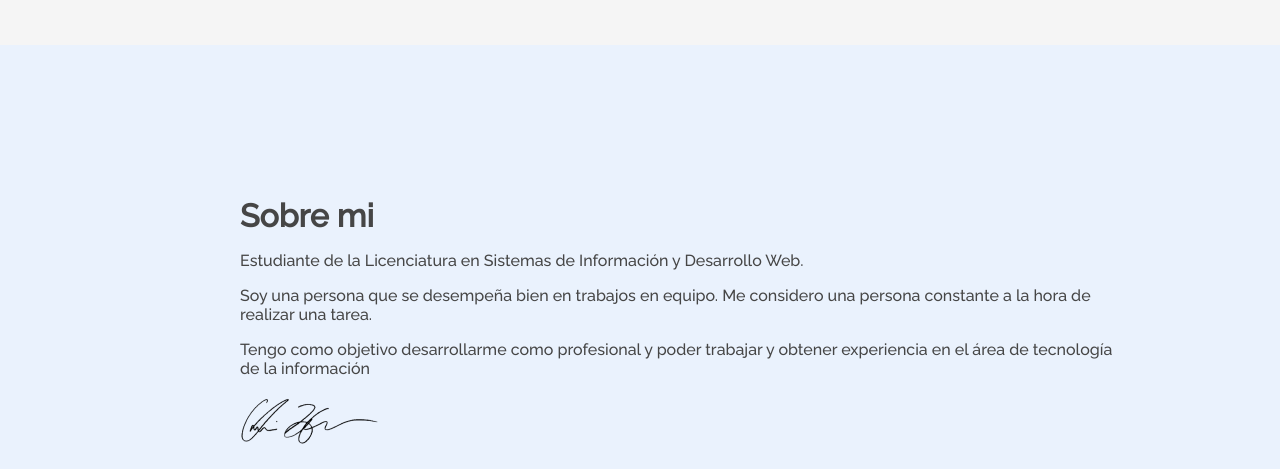
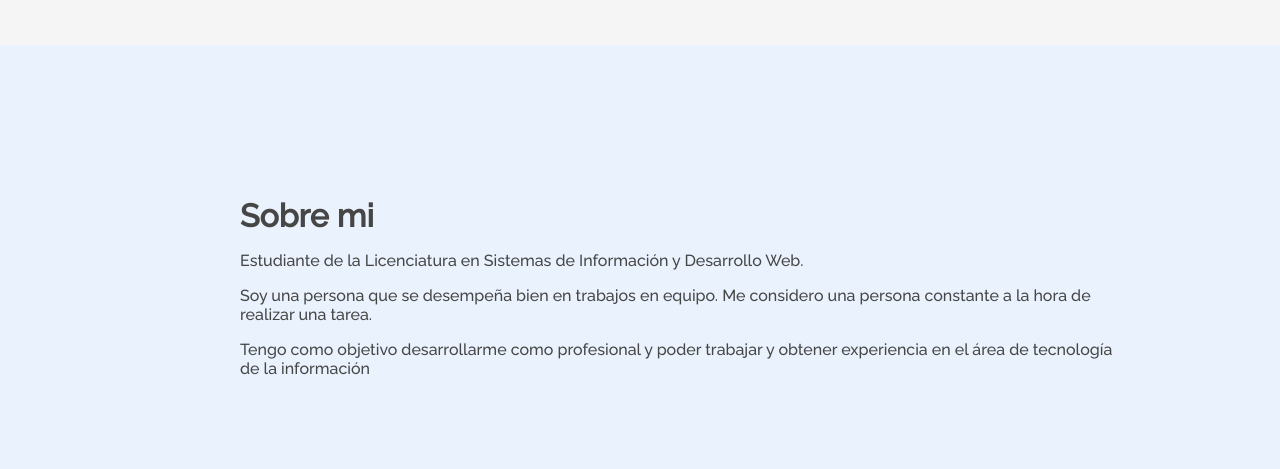
Before and after one commit to NahuelLedesma/Portafolio, a website: page index.html in a window 1280 px wide. Shown: the part 483-952 px from the top of the page. Drawn offline with Linux system fonts and the light colour scheme.

Commit message:
Quitando firma

```diff
--- a/index.html
+++ b/index.html
@@ -131,8 +131,6 @@
             <p class="about__paragraph">Estudiante de la Licenciatura en Sistemas de Información y Desarrollo Web.</p>
             <p class="about__paragraph">Soy una persona que se desempeña bien en trabajos en equipo. Me considero una persona constante a la hora de realizar una tarea.</p>
             <p class="about__paragraph">Tengo como objetivo desarrollarme como profesional y poder trabajar y obtener experiencia en el área de tecnología de la información</p>
-            <!-- Si quieres, pon tú firma acá! -->
-            <img src="assets/img/signature.png">
         </div>
     </section>
 
```
